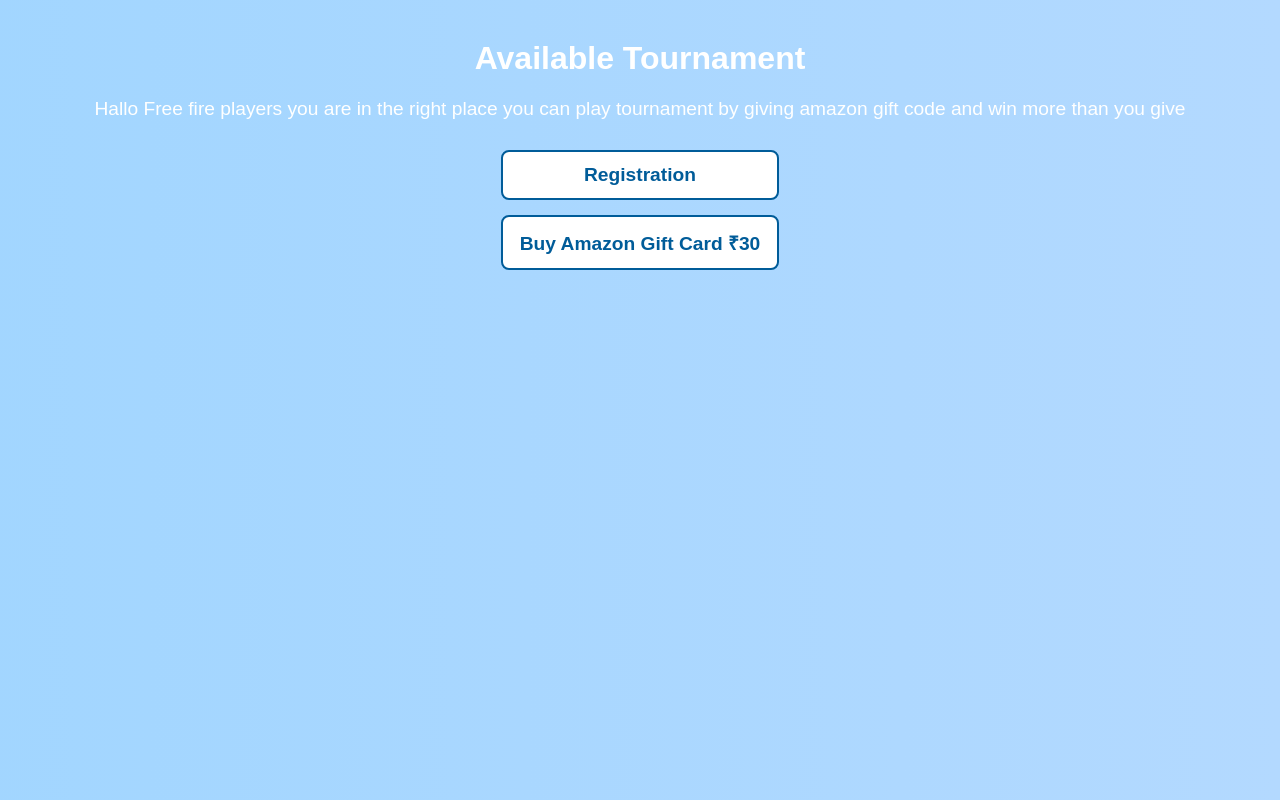
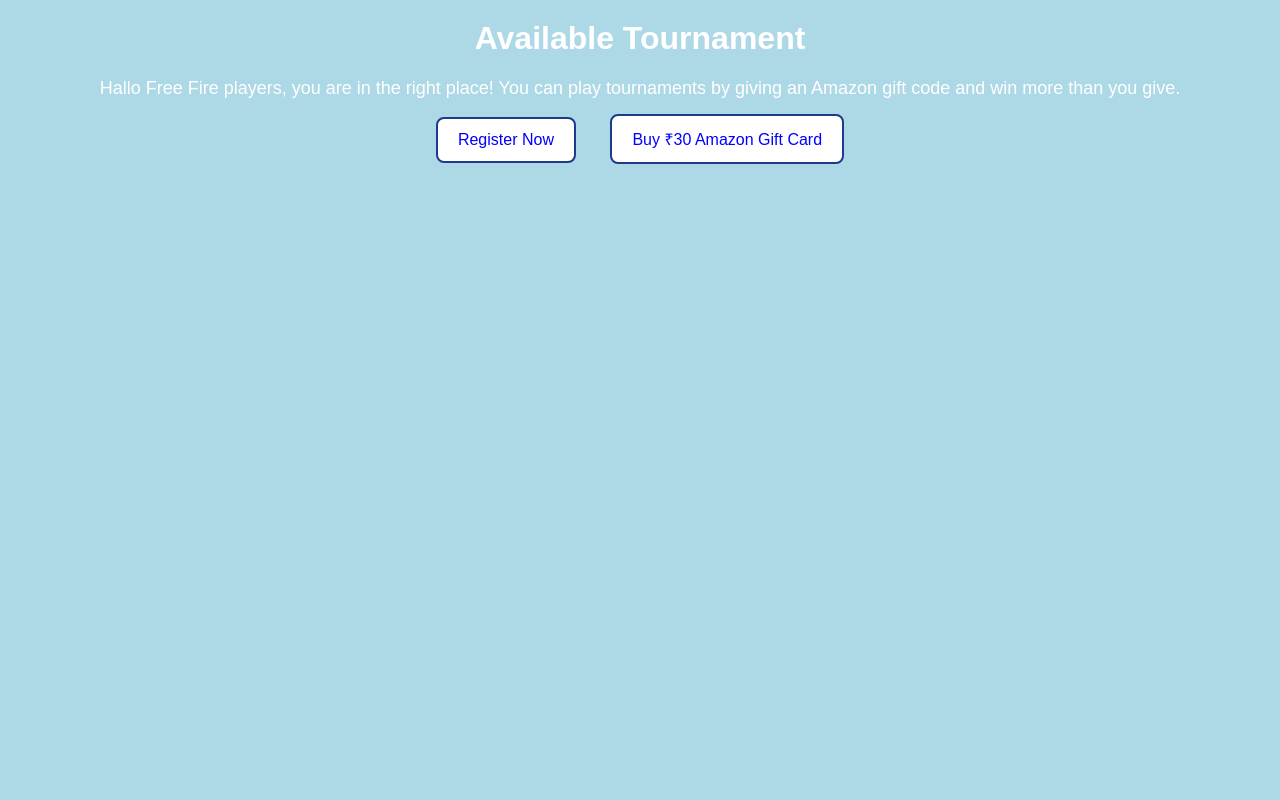
Before and after one commit to GM8310/Free-fire-tournament-, a plain HTML site: page tornament.html in a window 1280 px wide. Drawn offline with Linux system fonts and the light colour scheme.

Commit message:
tornament.html

```diff
--- a/tornament.html
+++ b/tornament.html
@@ -3,58 +3,49 @@
 <head>
     <meta charset="UTF-8">
     <meta name="viewport" content="width=device-width, initial-scale=1.0">
-<title>Tournament Info</title>
+    <title>Tournament</title>
     <style>
         body {
+            font-family: Arial, sans-serif;
+            background-color: #add8e6; /* Light blue */
             margin: 0;
-        font-family: Arial, sans-serif;
-        background: linear-gradient(270deg, #b3d9ff, #80cfff, #b3d9ff);
-        background-size: 600% 600%;
-        animation: gradientBG 10s ease infinite;
+            padding: 0;
             text-align: center;
             color: white;
-        padding: 20px;
-    }
-    @keyframes gradientBG {
-        0% {background-position: 0% 50%;}
-        50% {background-position: 100% 50%;}
-        100% {background-position: 0% 50%;}
         }
         h1 {
-        font-size: 2em;
             margin-top: 20px;
+            color: white;
         }
         p {
-        font-size: 1.2em;
-        margin-bottom: 30px;
+            color: white;
+            max-width: 90%;
+            margin: auto;
+            font-size: 18px;
         }
         .btn {
-        display: block;
-        width: 250px;
-        margin: 15px auto;
-        padding: 12px;
-        font-size: 1.2em;
-        background-color: white;
-        color: #005c99;
-        border: 2px solid #005c99;
+            display: inline-block;
+            margin: 15px;
+            padding: 12px 20px;
+            font-size: 16px;
             border-radius: 8px;
             text-decoration: none;
-        font-weight: bold;
-        transition: all 0.3s ease;
+            background-color: white;
+            color: blue;
+            border: 2px solid #1e3a8a; /* Dark blue border */
+            transition: 0.3s;
         }
         .btn:hover {
-        background-color: #e6f2ff;
-        transform: scale(1.05);
+            background-color: #1e3a8a;
+            color: white;
         }
     </style>
 </head>
 <body>
+    <h1>Available Tournament</h1>
+    <p>Hallo Free Fire players, you are in the right place! You can play tournaments by giving an Amazon gift code and win more than you give.</p>
 
-    <h1>Available Tournament</h1>
-    <p>Hallo Free fire players you are in the right place you can play tournament by giving amazon gift code and win more than you give</p>
-
-    <a href="https://forms.gle/bXfwH5SoBGkcTxt26" target="_blank" class="btn">Registration</a>
-    <a href="https://www.amazon.in/dp/B00KQ2O6BM" target="_blank" class="btn">Buy Amazon Gift Card ₹30</a>
-
+    <a href="https://forms.gle/bXfwH5SoBGkcTxt26" target="_blank" class="btn">Register Now</a>
+    <a href="https://www.amazon.in/dp/B0D2SWQBNP" target="_blank" class="btn">Buy ₹30 Amazon Gift Card</a>
 </body>
 </html>
```
Lines whose indentation alone changed are shown as unchanged.
